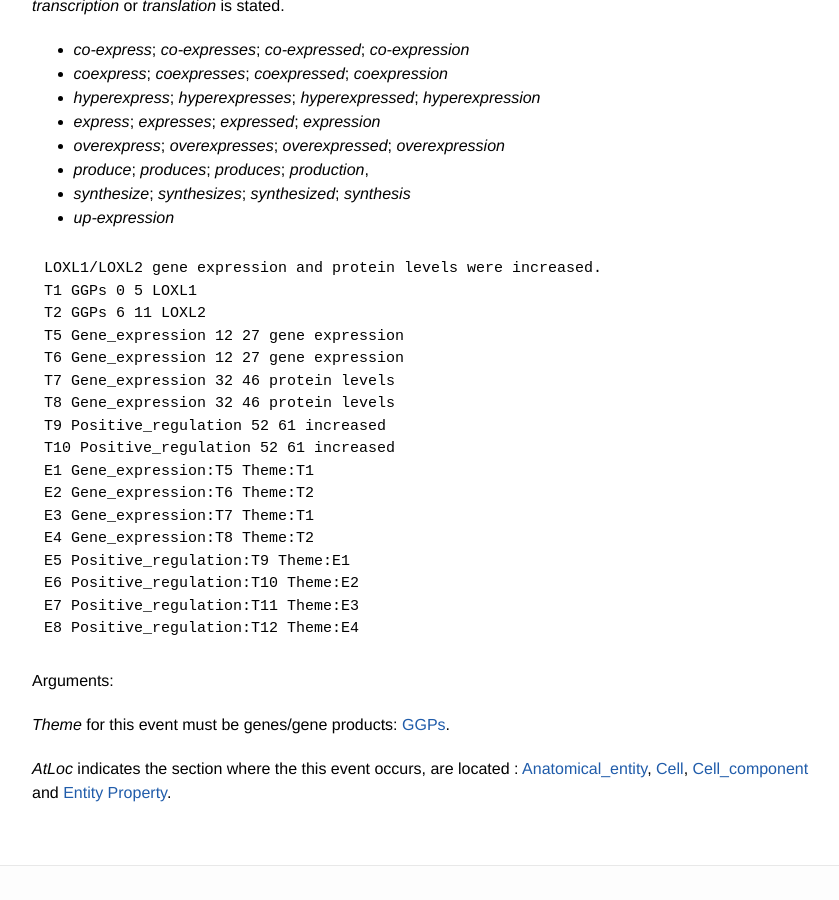
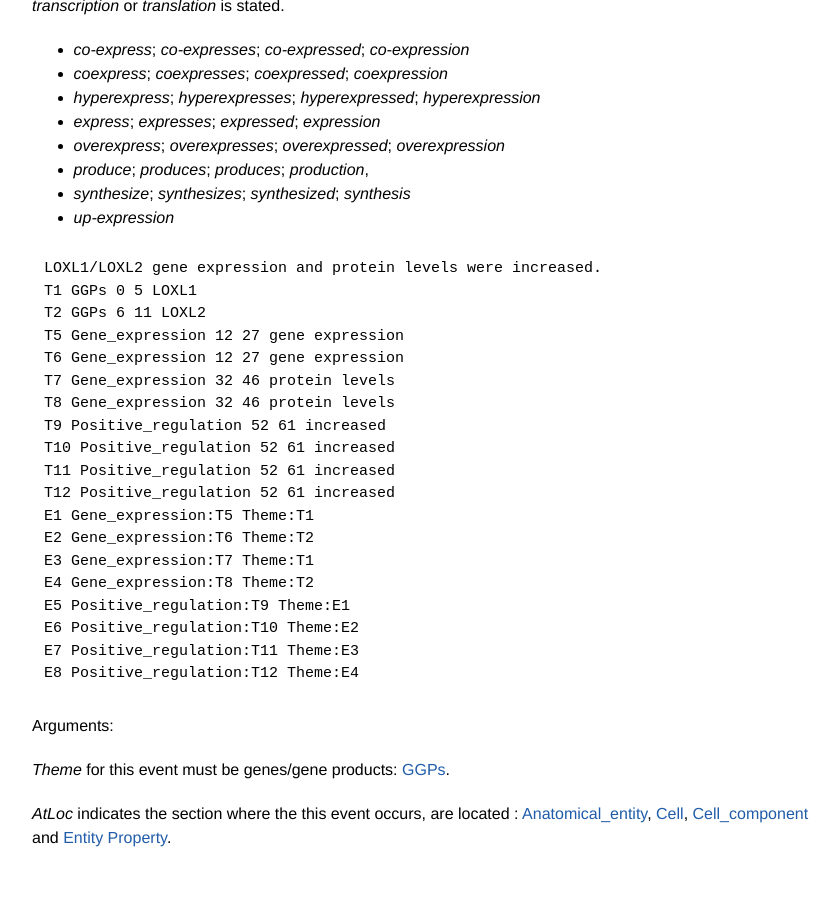
Before and after one commit to ezcatdb/molbiol_lung_corpus-guidelines, a Jekyll site: the page built from _event/Gene_expression.md, in a window 1280 px wide and 900 px high, scrolled down 634 px. Shown: the whole window, without its empty margins (208-1047 px from the left). Built offline with Jekyll 4.4.1, drawn with Linux system fonts in a browser that asks for light colours.

Commit message:
minor correction in sample sentence in _entity/GGPs.md & _event/Gene_expression.md

```diff
--- a/_event/Gene_expression.md
+++ b/_event/Gene_expression.md
@@ -53,6 +53,8 @@ T7 Gene_expression 32 46 protein levels
 T8 Gene_expression 32 46 protein levels
 T9 Positive_regulation 52 61 increased
 T10 Positive_regulation 52 61 increased
+T11 Positive_regulation 52 61 increased
+T12 Positive_regulation 52 61 increased
 E1 Gene_expression:T5 Theme:T1
 E2 Gene_expression:T6 Theme:T2
 E3 Gene_expression:T7 Theme:T1
```
Also changed, not shown: _entity/GGPs.md (+2 -0 lines).
